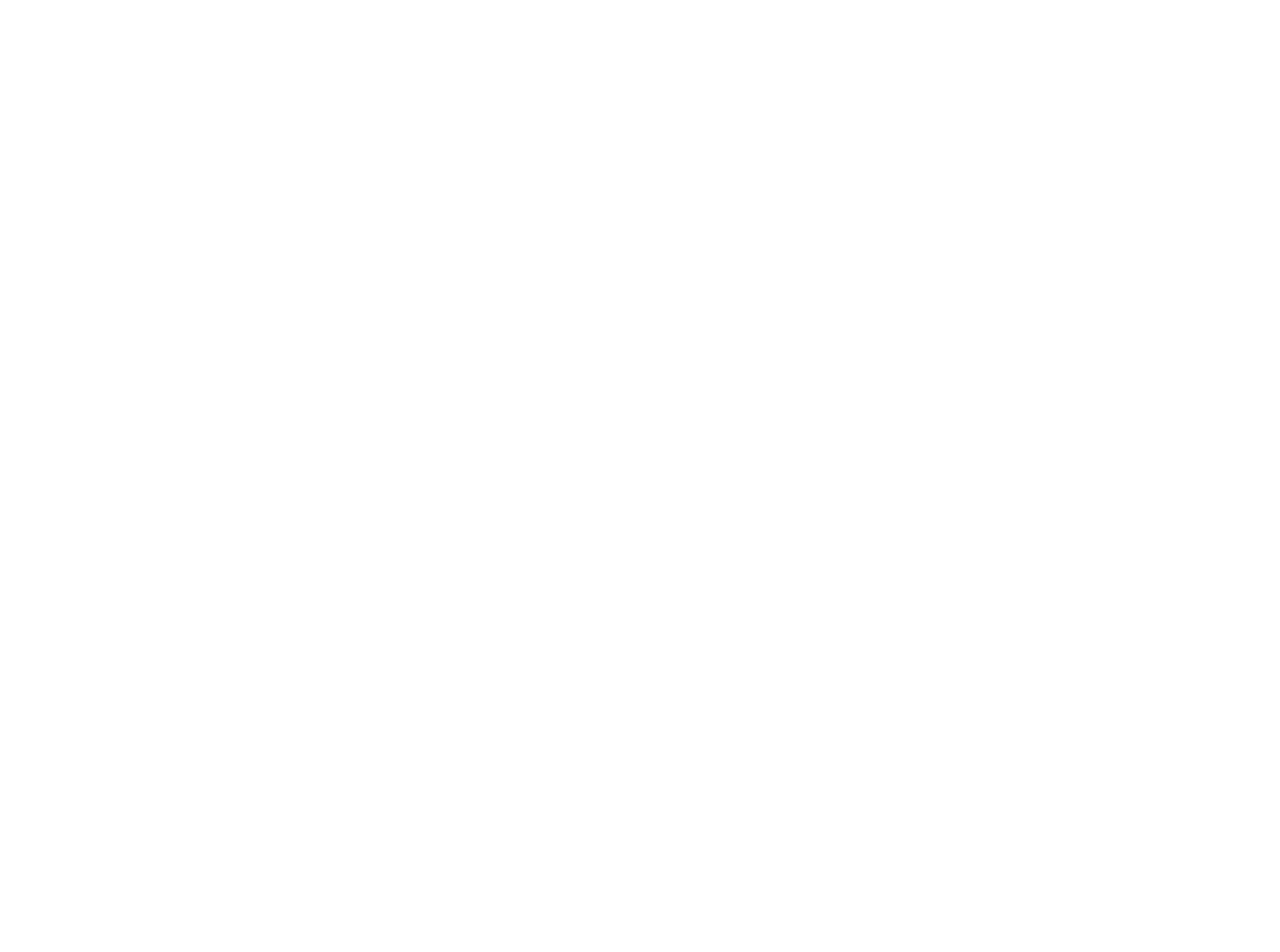
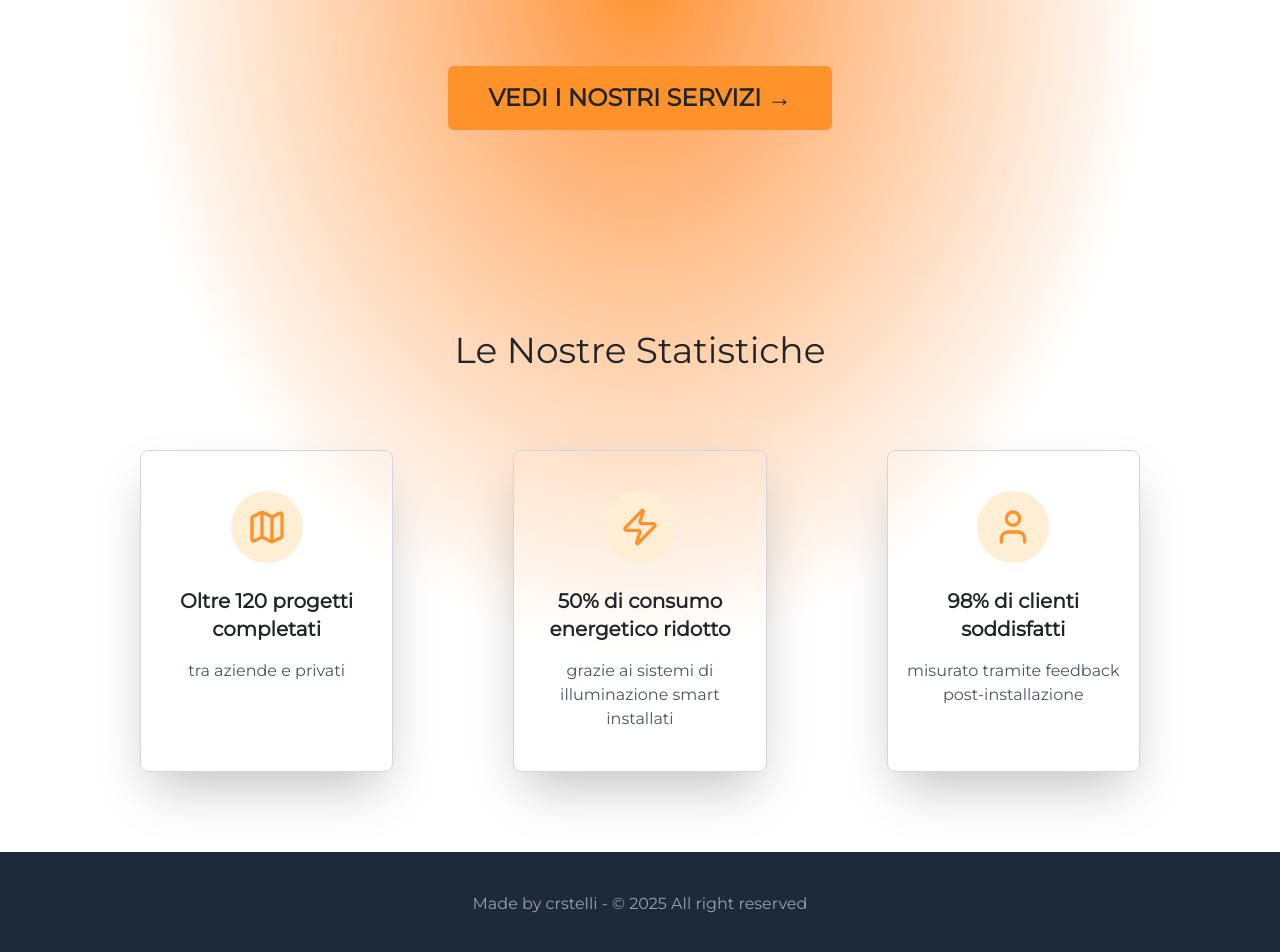
Before and after one commit to crstelli/lumina-tech, a Next.js app: page / in a window 1280 px wide. Shown: the part 994-1946 px from the top of the page. Before the commit the page ends 800 px from the top, so only its background shows below. Built offline with nearby package versions, Linux system fonts and the light colour scheme.

Commit message:
Built landing page

```diff
--- a/app/globals.css
+++ b/app/globals.css
@@ -1,8 +1,7 @@
 @import "tailwindcss";
 
 @theme {
-  --color-primary-100: #c3fae8;
-  --color-primary-500: #20c997;
+  --color-primary-500: #ff922b;
 
   --color-gray-dark: #212529;
   --color-gray-medium: #adb5bd;
--- a/app/layout.tsx
+++ b/app/layout.tsx
@@ -1,6 +1,7 @@
 import "@/app/globals.css";
+import { Footer } from "@/components/Footer";
+import { Navbar } from "@/components/navbar/Navbar";
 
-import { Navbar } from "@/components/navbar/Navbar";
 import { Montserrat } from "next/font/google";
 
 const montserrat = Montserrat({
@@ -15,9 +16,12 @@ interface Props {
 export default function RootLayout({ children }: Props) {
   return (
     <html lang="en" className={montserrat.className}>
-      <body className="flex flex-col text-gray-dark">
-        <Navbar />
-        {children}
+      <body className="grid grid-rows-[1fr_auto] text-gray-dark">
+        <div className="min-h-screen">
+          <Navbar />
+          {children}
+        </div>
+        <Footer />
       </body>
     </html>
   );
--- a/app/page.tsx
+++ b/app/page.tsx
@@ -1,3 +1,27 @@
+import { Statistics } from "@/components/statistics/Statistics";
+
+import Image from "next/image";
+import Link from "next/link";
+
 export default function page() {
-  return <div></div>;
+  return (
+    <main className="w-[95%] max-w-[1300px] mx-auto flex flex-col gap-20 mt-15 bg-radial from-primary-500 to-60% to-white">
+      <h1 className="text-center text-7xl text-black font-bold mt-20">
+        Illuminiamo il futuro,
+        <br />
+        <span className="text-primary-500">Oggi</span>
+      </h1>
+      <div className="relative w-[500px] aspect-square m-auto">
+        <Image src="/hero.png" fill alt="Image of a light bulb" />
+      </div>
+      <Link
+        href="/services"
+        className="bg-primary-500 mx-auto rounded-md text-center text-2xl px-10 py-4 cursor-pointer font-bold uppercase"
+      >
+        Vedi i nostri Servizi &rarr;
+      </Link>
+      <h2 className="text-center text-4xl mt-30">Le Nostre Statistiche</h2>
+      <Statistics />
+    </main>
+  );
 }
--- /dev/null
+++ b/components/Footer.tsx
@@ -0,0 +1,15 @@
+function Footer() {
+  return (
+    <footer className="bg-gray-800 text-gray-400 mt-20 flex items-center justify-center py-10">
+      <span>
+        Made by{" "}
+        <a href="https://www.github.com/crstelli" target="blank">
+          crstelli
+        </a>{" "}
+        - &copy; 2025 All right reserved
+      </span>
+    </footer>
+  );
+}
+
+export { Footer };
--- /dev/null
+++ b/components/statistics/Card.tsx
@@ -0,0 +1,21 @@
+import type { LucideIcon } from "lucide-react";
+
+interface Props {
+  children: string;
+  label: string;
+  icon: LucideIcon;
+}
+
+function Card({ children, label, icon: Icon }: Props) {
+  return (
+    <div className="flex flex-col items-center text-center shadow-2xl py-10 border border-gray-300 rounded-lg px-4">
+      <span className="bg-orange-100 p-4 rounded-full text-primary-500">
+        <Icon size={40} />
+      </span>
+      <h3 className="text-xl font-bold text-center mt-6">{children} </h3>
+      <p className="mt-4 text-gray-600">{label}</p>
+    </div>
+  );
+}
+
+export { Card };
--- /dev/null
+++ b/components/statistics/Statistics.tsx
@@ -0,0 +1,23 @@
+import { Card } from "./Card";
+import { Map, User, Zap } from "lucide-react";
+
+function Statistics() {
+  return (
+    <div className="grid grid-cols-3 w-[1000px] gap-30 mx-auto justify-between">
+      <Card icon={Map} label="tra aziende e privati">
+        Oltre 120 progetti completati
+      </Card>
+      <Card
+        icon={Zap}
+        label="grazie ai sistemi di illuminazione smart installati"
+      >
+        50% di consumo energetico ridotto
+      </Card>
+      <Card icon={User} label="misurato tramite feedback post-installazione">
+        98% di clienti soddisfatti
+      </Card>
+    </div>
+  );
+}
+
+export { Statistics };
```
Also changed, not shown: public/hero.png (added).
